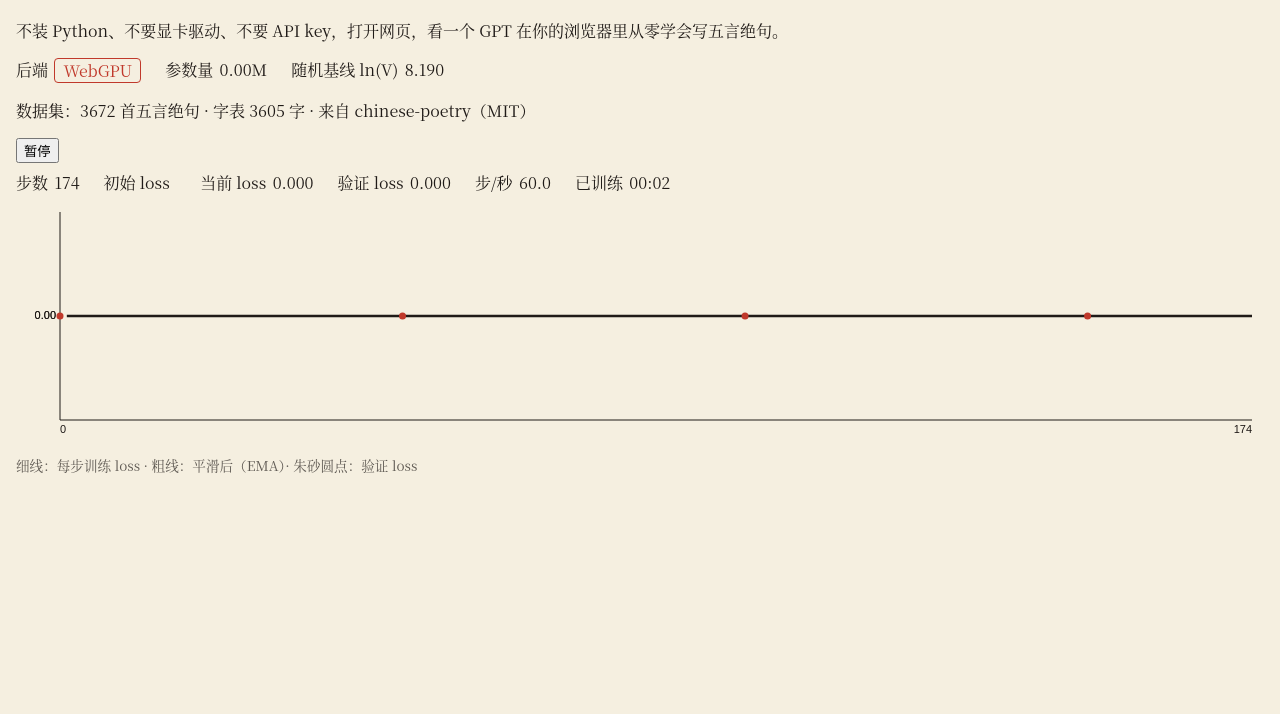
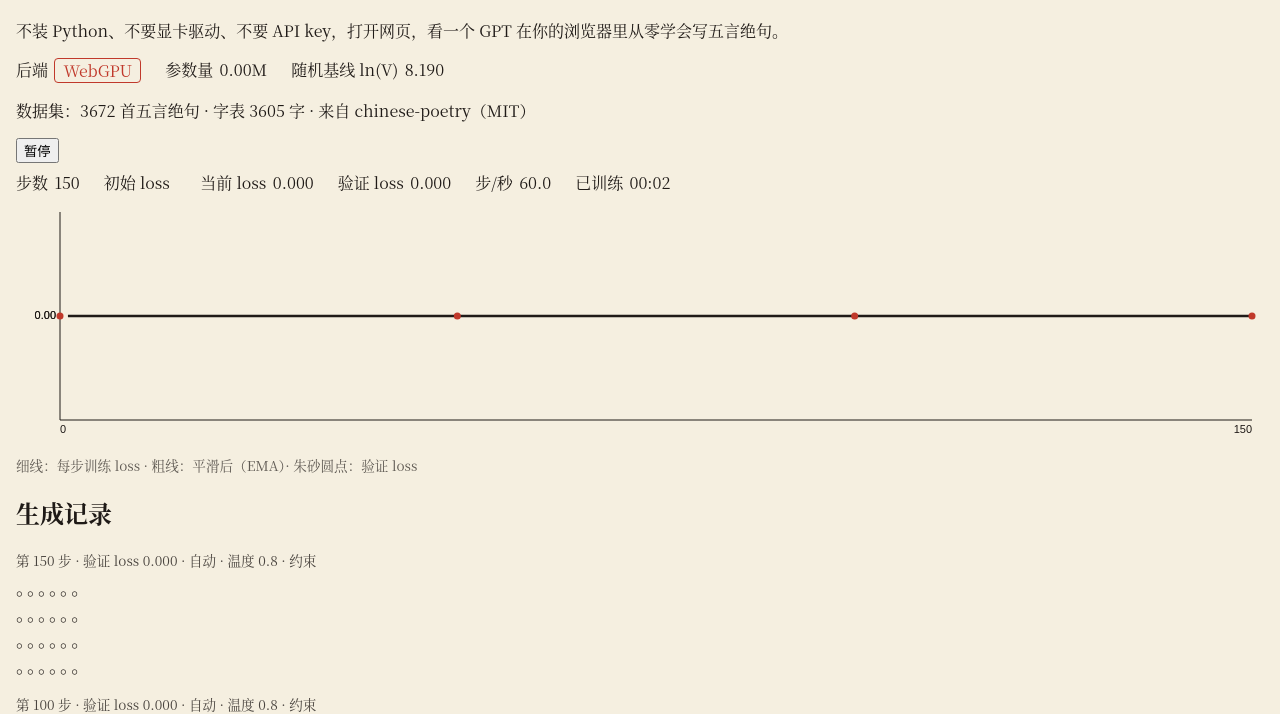
Before and after one commit to zhushen12580/tangshi-gpt, a website built with Vite: page index.html in a window 1280 px wide. Both pictures are taken after a click on the button "开始训练". Shown: the part 86-800 px from the top of the page. Built offline with nearby package versions, Linux system fonts and the light colour scheme; what @tensorflow/tfjs-core would draw is missing.

Commit message:
feat: sample a poem at step 0 and every 50 steps

```diff
--- a/index.html
+++ b/index.html
@@ -37,6 +37,10 @@
         </div>
         <p class="legend">细线：每步训练 loss · 粗线：平滑后（EMA）· 朱砂圆点：验证 loss</p>
       </section>
+      <section>
+        <h2>生成记录</h2>
+        <div data-testid="samples"></div>
+      </section>
     </main>
     <script type="module" src="/src/main.ts"></script>
   </body>
--- a/src/main.ts
+++ b/src/main.ts
@@ -1,9 +1,11 @@
 import './style.css';
 import { BACKEND_LABEL, initBackend } from './backend';
-import { loadDataset } from './data';
-import { MODEL_DEFAULTS, countParams } from './model';
+import { decode, loadDataset } from './data';
+import { MODEL_DEFAULTS, countParams, nextTokenLogits } from './model';
+import { DEFAULT_TEMPERATURE, isWujue, pushSample, samplePoem, type SampleRecord } from './sample';
 import { Trainer, type TrainState, type TrainStats } from './train';
 import { drawLossChart } from './ui/lossChart';
+import { renderSamples } from './ui/samples';
 
 const $ = (testId: string) => document.querySelector<HTMLElement>(`[data-testid="${testId}"]`)!;
 const startToggle = $('start-toggle') as HTMLButtonElement;
@@ -23,9 +25,13 @@ function renderStats(s: TrainStats): void {
 
 const TOGGLE_TEXT: Record<TrainState, string> = { idle: '开始训练', running: '暂停', paused: '继续', nan: '继续' };
 
+let samples: SampleRecord[] = [];
+renderSamples($('samples'), samples);
+
 Promise.all([initBackend(location.search), loadDataset()])
   .then(([be, ds]) => {
     const V = ds.vocab.length;
+    const tokenIds = { bos: ds.bosId, comma: ds.stoi.get('，')!, period: ds.stoi.get('。')! };
     $('dataset-info').textContent = `数据集：${ds.poems.length} 首五言绝句 · 字表 ${V} 字 · 来自 chinese-poetry（MIT）`;
     $('loss-baseline').textContent = Math.log(V).toFixed(3);
     $('backend').textContent = BACKEND_LABEL[be.backend];
@@ -54,9 +60,27 @@ Promise.all([initBackend(location.search), loadDataset()])
         renderStats(s);
         queueDraw();
       },
-      onMilestone: (m) => {
+      onMilestone: async (m) => {
         $('loss-val').textContent = fmtLoss(m.valLoss);
         queueDraw();
+        // 训练循环会等这首诗写完再走下一步，采样不会和训练并发读写权重
+        const temperature = DEFAULT_TEMPERATURE; // ponytail: 温度和约束开关的控件在 Task 8 接上
+        const constrained = true;
+        const poem = await samplePoem((s) => nextTokenLogits(trainer.params, trainer.cfg, s), tokenIds, {
+          temperature,
+          constrain: constrained,
+        });
+        const text = decode(poem, ds.vocab);
+        samples = pushSample(samples, {
+          step: m.step,
+          valLoss: m.valLoss,
+          temperature,
+          constrained,
+          manual: false,
+          text,
+          formatOk: isWujue(text),
+        });
+        renderSamples($('samples'), samples);
       },
       onState: (s) => (startToggle.textContent = TOGGLE_TEXT[s]),
     });
--- /dev/null
+++ b/src/sample.ts
@@ -0,0 +1,87 @@
+// 采样：温度、五绝格式约束、格式校验，以及生成记录列表
+
+export interface TokenIds {
+  bos: number;
+  comma: number;
+  period: number;
+}
+
+export interface SampleRecord {
+  step: number;
+  valLoss: number | null;
+  temperature: number;
+  constrained: boolean;
+  manual: boolean;
+  text: string;
+  formatOk: boolean;
+}
+
+export const MAX_SAMPLES = 200;
+export const DEFAULT_TEMPERATURE = 0.8;
+const POEM_LEN = 24;
+const WUJUE_RE = /^([一-鿿]{5}，[一-鿿]{5}。){2}$/u;
+
+export function isWujue(text: string): boolean {
+  return WUJUE_RE.test(text);
+}
+
+/** 返回屏蔽后的新 logits：<s> 永远屏蔽；约束时第 5、17 位只能是「，」，第 11、23 位只能是「。」，其他位置不能是标点 */
+export function maskLogits(logits: Float32Array, pos: number, ids: TokenIds, constrain: boolean): Float32Array {
+  const out = Float32Array.from(logits);
+  out[ids.bos] = -Infinity;
+  if (!constrain) return out;
+  if (pos % 6 === 5) {
+    out.fill(-Infinity);
+    out[pos % 12 === 5 ? ids.comma : ids.period] = 0; // 只剩一个有限值，抽中它的概率就是 1
+  } else {
+    out[ids.comma] = -Infinity;
+    out[ids.period] = -Infinity;
+  }
+  return out;
+}
+
+/** logits 除以温度，减去最大值再 softmax（温度很低时也不会溢出成 NaN），按累积概率抽一个下标 */
+export function sampleFromLogits(logits: Float32Array, temperature: number, rng: () => number = Math.random): number {
+  const scaled = Array.from(logits, (x) => x / temperature);
+  const max = scaled.reduce((a, b) => Math.max(a, b), -Infinity);
+  const probs = scaled.map((x) => Math.exp(x - max)); // -Infinity 变成 0
+  let r = rng() * probs.reduce((a, b) => a + b, 0);
+  let last = 0;
+  for (let i = 0; i < probs.length; i++) {
+    if (probs[i] === 0) continue;
+    last = i;
+    r -= probs[i];
+    if (r < 0) return i;
+  }
+  return last; // 浮点误差让 r 没减到负数时，取最后一个概率不为 0 的下标
+}
+
+/** 从 [<s>] 开始自回归生成 24 个 id（不含 <s>） */
+export async function samplePoem(
+  nextLogits: (ids: number[]) => Promise<Float32Array>,
+  ids: TokenIds,
+  opts: { temperature: number; constrain: boolean; rng?: () => number },
+): Promise<number[]> {
+  let seq = [ids.bos];
+  for (let pos = 0; pos < POEM_LEN; pos++) {
+    const logits = maskLogits(await nextLogits(seq), pos, ids, opts.constrain);
+    seq = [...seq, sampleFromLogits(logits, opts.temperature, opts.rng)];
+  }
+  return seq.slice(1);
+}
+
+const isFirstAuto = (r: SampleRecord) => r.step === 0 && !r.manual;
+
+/** 新记录放最前面，最多 MAX_SAMPLES 条；超出时丢掉最旧的一条，但第 0 步的自动记录（“从乱码到唐诗”的起点）永远保留 */
+export function pushSample(list: SampleRecord[], rec: SampleRecord): SampleRecord[] {
+  const next = [rec, ...list];
+  if (next.length <= MAX_SAMPLES) return next;
+  let drop = next.length - 1;
+  while (drop > 0 && isFirstAuto(next[drop])) drop--;
+  return next.filter((_, i) => i !== drop);
+}
+
+export function formatMeta(r: SampleRecord): string {
+  const val = r.valLoss === null ? '—' : r.valLoss.toFixed(3);
+  return `第 ${r.step} 步 · 验证 loss ${val} · ${r.manual ? '手动' : '自动'} · 温度 ${r.temperature.toFixed(1)} · ${r.constrained ? '约束' : '自由'}`;
+}
--- a/src/style.css
+++ b/src/style.css
@@ -78,3 +78,31 @@ h1 {
   font-size: 0.85em;
   opacity: 0.7;
 }
+
+.samples {
+  list-style: none;
+  padding: 0;
+  margin: 0;
+}
+
+.sample {
+  margin-bottom: 1rem;
+}
+
+.sample-head {
+  display: flex;
+  flex-wrap: wrap;
+  gap: 0.5em;
+  margin: 0 0 0.25rem;
+  font-size: 0.85em;
+  opacity: 0.8;
+}
+
+.format-badge {
+  color: var(--cinnabar);
+}
+
+.poem {
+  font-size: 1.15em;
+  letter-spacing: 0.1em;
+}
--- /dev/null
+++ b/src/ui/samples.ts
@@ -0,0 +1,35 @@
+// 生成记录：每条一首诗，标注步数、验证 loss、采样方式；新的在最上面
+
+import { formatMeta, type SampleRecord } from '../sample';
+
+function el<K extends keyof HTMLElementTagNameMap>(tag: K, className: string, text = ''): HTMLElementTagNameMap[K] {
+  const e = document.createElement(tag);
+  e.className = className;
+  e.textContent = text;
+  return e;
+}
+
+function renderItem(r: SampleRecord): HTMLLIElement {
+  const li = el('li', 'sample');
+  li.dataset.testid = 'sample-item';
+  const head = el('p', 'sample-head');
+  head.append(el('span', 'sample-meta', formatMeta(r)));
+  if (!r.constrained) head.append(el('span', 'format-badge', r.formatOk ? '格式 ✓' : '格式 ✗'));
+  const chars = [...r.text];
+  const poem = el('div', 'poem');
+  for (let i = 0; i < chars.length; i += 6) poem.append(el('div', 'poem-line', chars.slice(i, i + 6).join('')));
+  li.append(head, poem);
+  return li;
+}
+
+export function renderSamples(root: HTMLElement, list: SampleRecord[]): void {
+  if (list.length === 0) {
+    const empty = el('p', 'empty', '开始训练后，每 50 步会在这里写一首诗');
+    empty.dataset.testid = 'samples-empty';
+    root.replaceChildren(empty);
+    return;
+  }
+  const ol = el('ol', 'samples');
+  ol.append(...list.map(renderItem));
+  root.replaceChildren(ol);
+}
```
Also changed, not shown: tests/e2e/samples.spec.ts (added, +35 -0 lines), tests/e2e/train.spec.ts (+2 -1 lines), tests/unit/sample.test.ts (added, +116 -0 lines).
